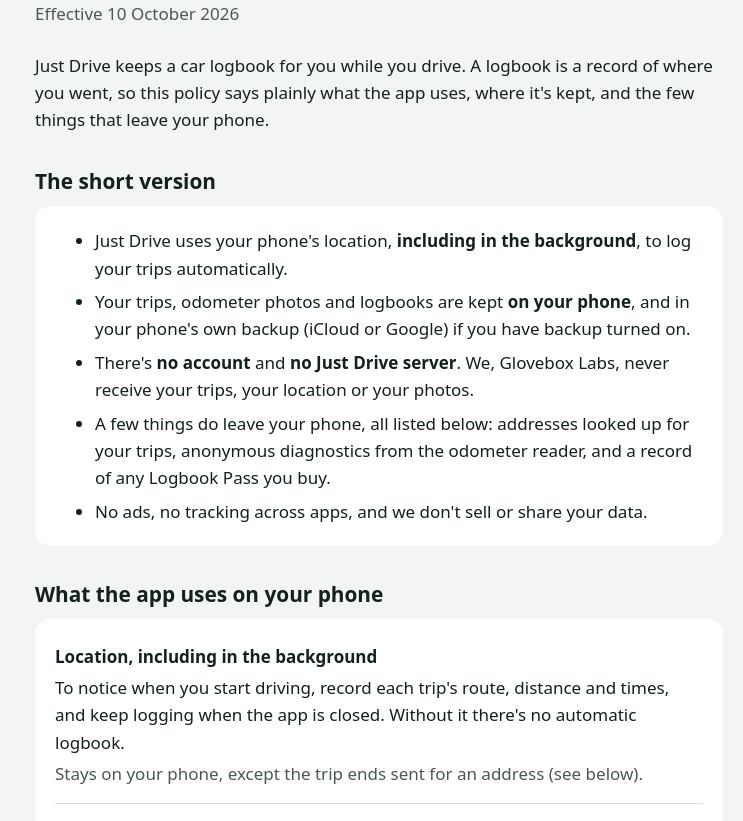
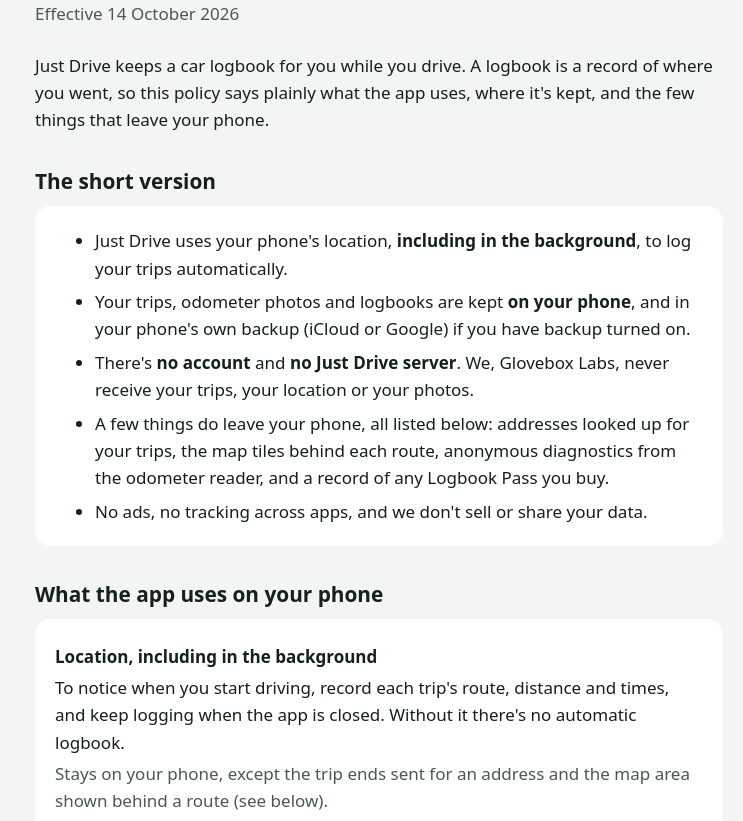
Before and after one commit to cediim8/just-drive-privacy, a plain HTML site: page index.html in a window 1280 px wide. Shown: the part 74-895 px from the top of the page, without its empty margins (261-1004 px from the left). Drawn offline with Linux system fonts and the light colour scheme.

Commit message:
Mention route maps from Apple Maps / Google Maps

```diff
--- a/index.html
+++ b/index.html
@@ -90,7 +90,7 @@
   <body>
     <main>
       <h1>Just Drive privacy policy</h1>
-      <p class="date">Effective 10 October 2026</p>
+      <p class="date">Effective 14 October 2026</p>
 
       <p>
         Just Drive keeps a car logbook for you while you drive. A logbook is a record of where you
@@ -115,7 +115,7 @@
           </li>
           <li>
             A few things do leave your phone, all listed below: addresses looked up for your trips,
-            anonymous diagnostics from the odometer reader, and a record of any Logbook Pass you
+            the map tiles behind each route, anonymous diagnostics from the odometer reader, and a record of any Logbook Pass you
             buy.
           </li>
           <li>No ads, no tracking across apps, and we don't sell or share your data.</li>
@@ -131,7 +131,10 @@
               To notice when you start driving, record each trip's route, distance and times, and
               keep logging when the app is closed. Without it there's no automatic logbook.
             </dd>
-            <dd>Stays on your phone, except the trip ends sent for an address (see below).</dd>
+            <dd>
+              Stays on your phone, except the trip ends sent for an address and the map area shown
+              behind a route (see below).
+            </dd>
           </div>
           <div class="row">
             <dt>Physical activity (Android) or Motion &amp; Fitness (iPhone)</dt>
@@ -168,6 +171,12 @@
           started and ended are sent to your phone's built-in map service to look up a street
           address: Apple on iPhone, Google on Android. Their privacy policies cover that lookup. We
           don't receive the coordinates or the address.
+        </li>
+        <li>
+          <strong>Maps of your routes.</strong> When the app shows a trip's route, the map behind it
+          comes from the same services (Apple Maps on iPhone, Google Maps on Android), which receive
+          the area being shown in order to send that part of the map. The route itself is drawn on
+          your phone and isn't sent.
         </li>
         <li>
           <strong>Diagnostics from the odometer reader.</strong> Reading the odometer uses Google's
```
